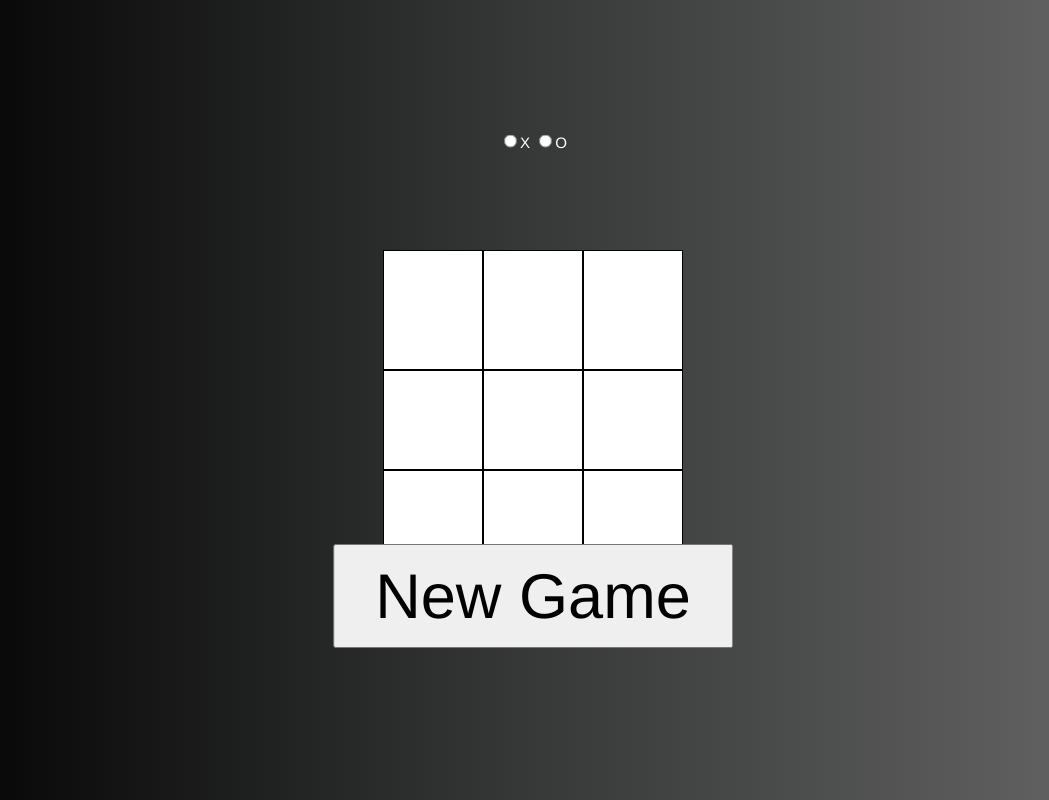
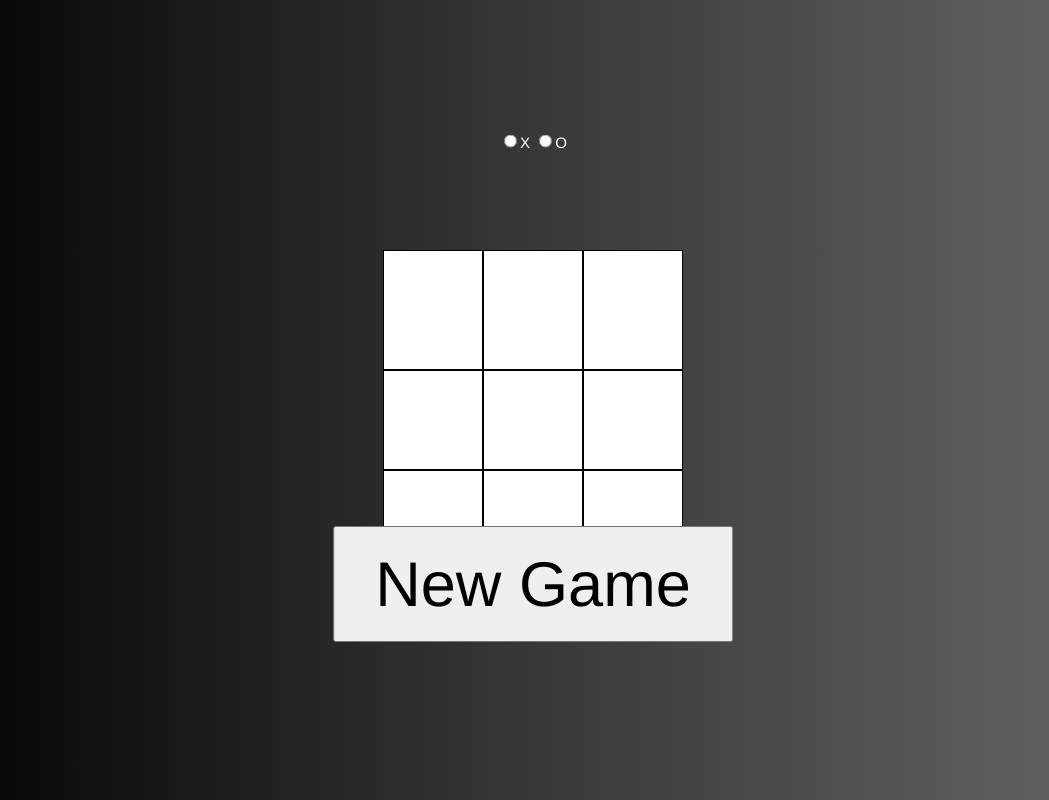
Before and after one commit to Splix1/TicTacToe, a plain HTML site: page index.html in a window 1280 px wide. Shown: the top 800 px of the page, without its empty margins (107-1156 px from the left). Drawn offline with Linux system fonts and the light colour scheme.

Commit message:
Update styles.css

```diff
--- a/styles.css
+++ b/styles.css
@@ -49,7 +49,7 @@ body {
     transform: translate(-50%, -50%);
     margin: 0 auto;
     font-size-adjust: 2.5;
-    padding: 14px 40px;
+    padding: 20px 40px;
 }
 
 .winner {
```
